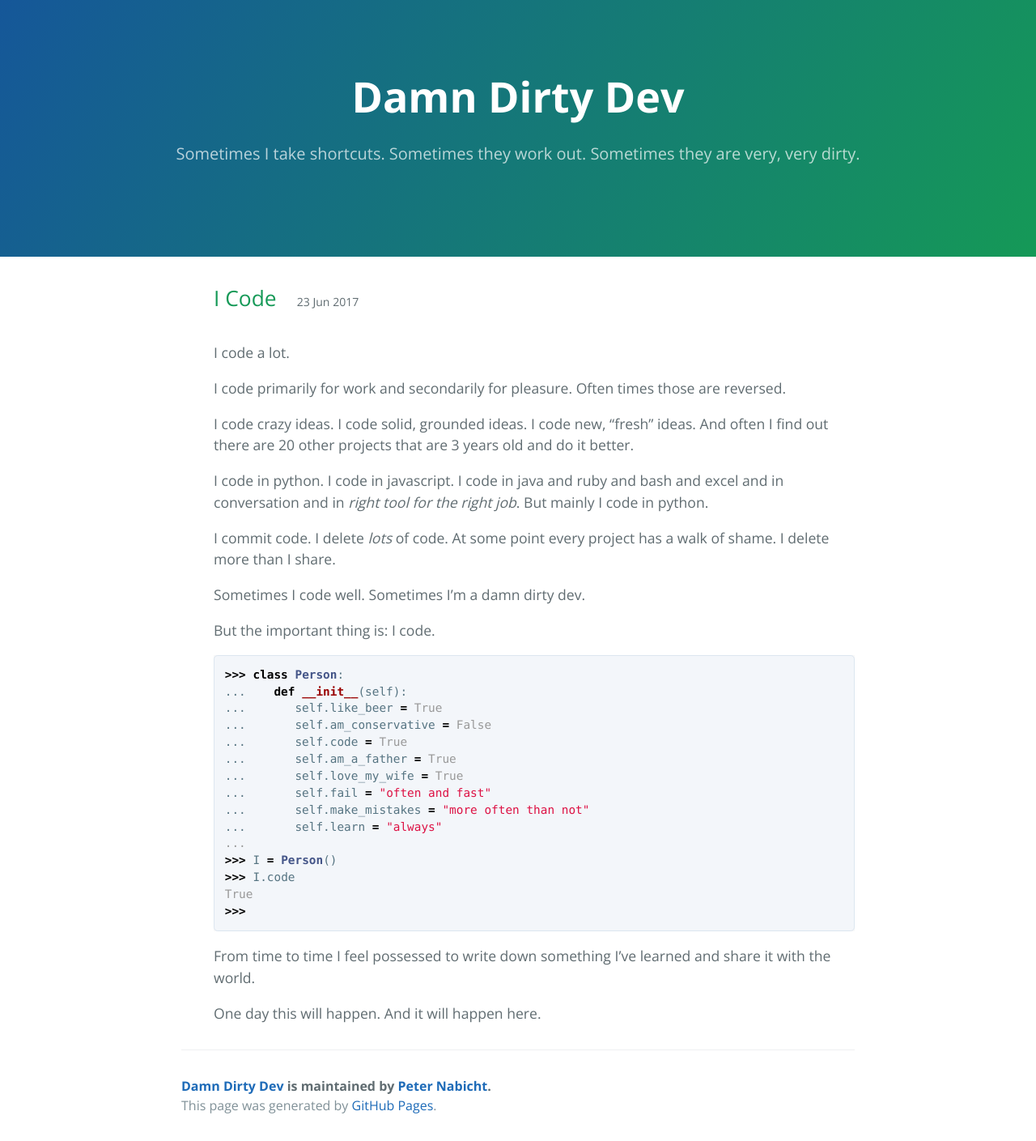
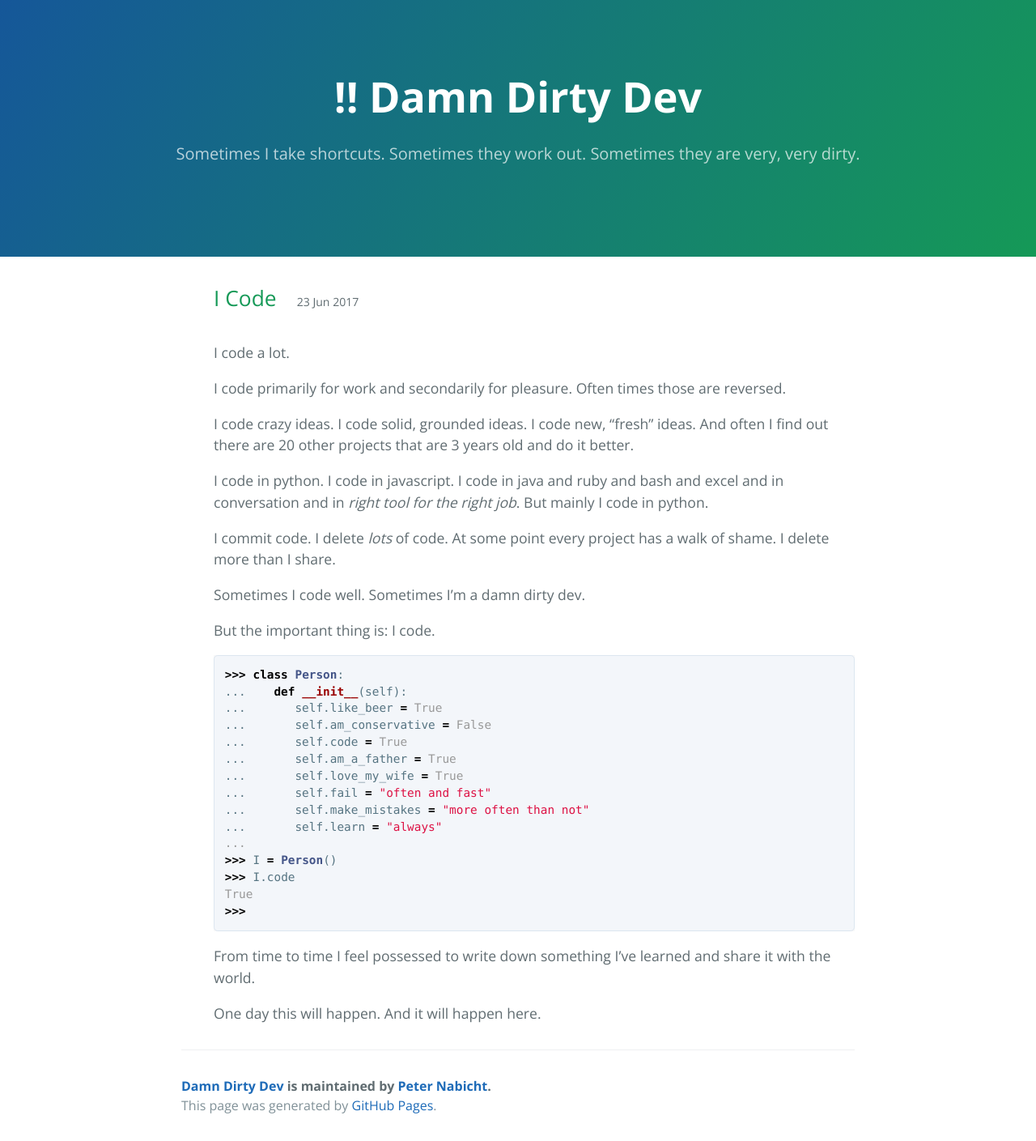
Before and after one commit to pietromenna/jekyll-cayman-theme, a Jekyll site: the page built from index.html, in a window 1280 px wide. Shown: the whole page at 81% size. Built offline with Jekyll 4.4.1, drawn with Linux system fonts in a browser that asks for light colours; the list of posts is cut into pages by our own code.

Commit message:
trying to get rid of stupid link formatting

```diff
--- a/_includes/page-header.html
+++ b/_includes/page-header.html
@@ -1,5 +1,5 @@
 <section class="page-header">
-  <h1 class="project-name"><a href="{{ site.url }}" class="nodecoration">{{ site.title }}</a></h1>
+  <a href="{{ site.url }}" class="nodecoration"><h1 class="project-name">!! {{ site.title }}</h1></a>
   <h2 class="project-tagline">{{ site.tagline }}</h2>
   <!--<a href="#" class="btn">View on GitHub</a>
   <a href="#" class="btn">Download .zip</a>
```
